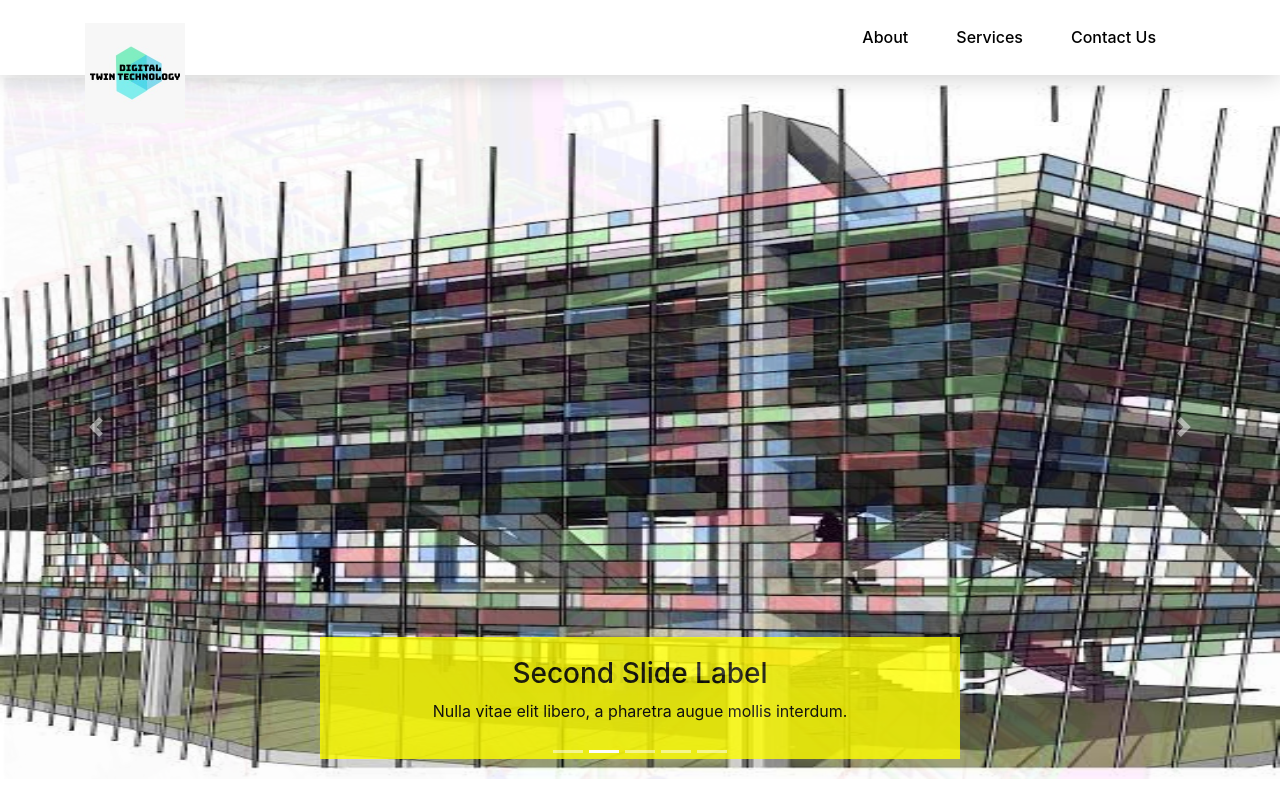
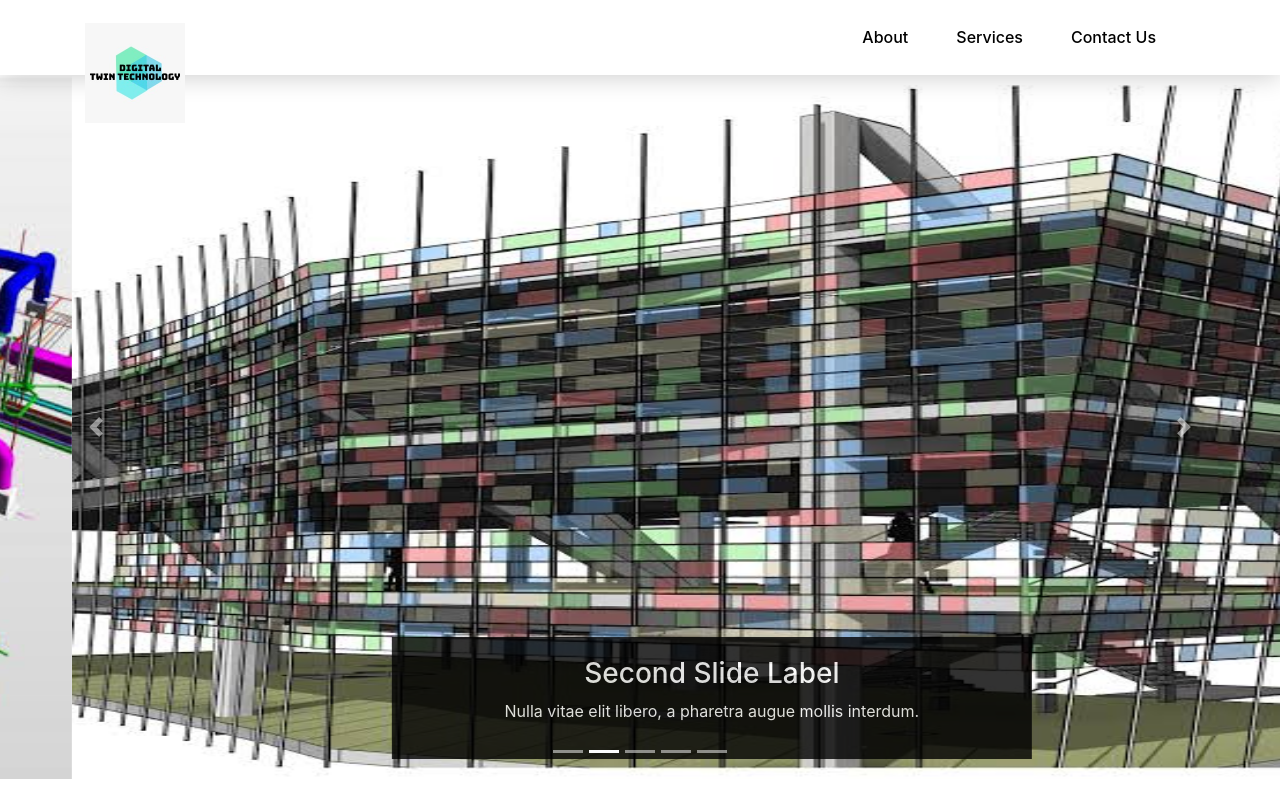
Before and after one commit to thirumalai77/digital_twins, a React (Create React App) app: page / in a window 1280 px wide. Built offline with nearby package versions, Linux system fonts and the light colour scheme.

Commit message:
Header color changes

```diff
--- a/src/components/Home/HomeSlider.js
+++ b/src/components/Home/HomeSlider.js
@@ -34,7 +34,7 @@ function HomeSlider(){
         }
     ]
     return(
-        <Carousel pause={false} fade={true}>
+        <Carousel pause={false}>
             {sliderObj.map((sliObj)=>{
                 return(
                     <Carousel.Item>
--- a/src/index.css
+++ b/src/index.css
@@ -17,7 +17,8 @@ code {
 }
 
 .menu-nav a:hover,.menu-nav .active{
-  background-color: yellow;
+  background-color:#000;
+  color:#fff !important;
   transition:all 0.3s ease;
 }
 
@@ -48,9 +49,8 @@ code {
 
 .carousel-label{
   opacity: 0.8;
-  background-color: yellow;
+  background-color:#000;
   left: 25% !important;
-  color: #000 !important;
   text-align: center;
   width:50%
 }
```
